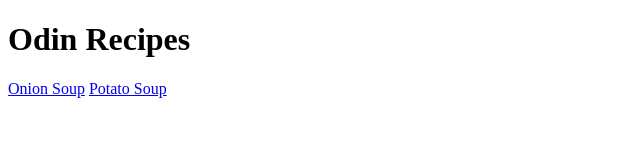
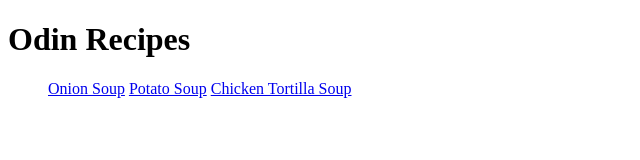
Before and after one commit to Someone5566/odin-recipes, a plain HTML site: page index.html in a window 1280 px wide. Shown: the whole page, without its empty margins (0-640 px from the left). Drawn offline with Linux system fonts and the light colour scheme.

Commit message:
Link to Chicken-Tortilla-Soup.html+make link list
this makes a link on index.html to Chicken-Tortilla-Soup.html

this also puts all the links on index.html into an unordered list

```diff
--- a/index.html
+++ b/index.html
@@ -7,7 +7,10 @@
 
     <body>
         <h1>Odin Recipes</h1>
-        <a href="./recipes/Onion-Soup.html">Onion Soup</a>
-        <a href="./recipes/Potato-Soup.html">Potato Soup</a>
+        <ul>
+            <a href="./recipes/Onion-Soup.html">Onion Soup</a>
+            <a href="./recipes/Potato-Soup.html">Potato Soup</a>
+            <a href="./recipes/Chicken-Tortilla-Soup.html">Chicken Tortilla Soup</a>
+        </ul>
     </body>
 </html>
```
